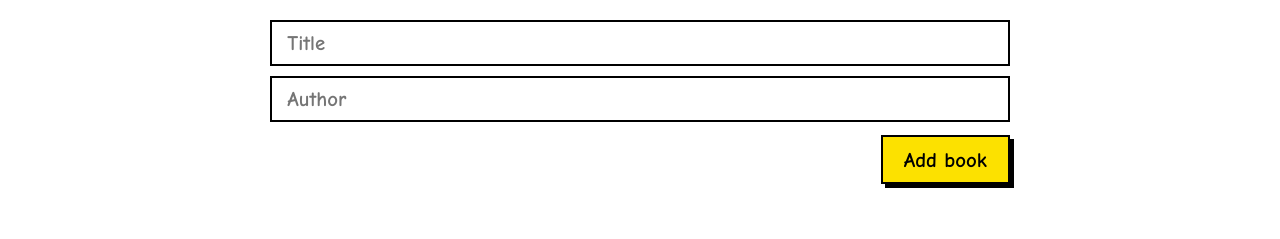
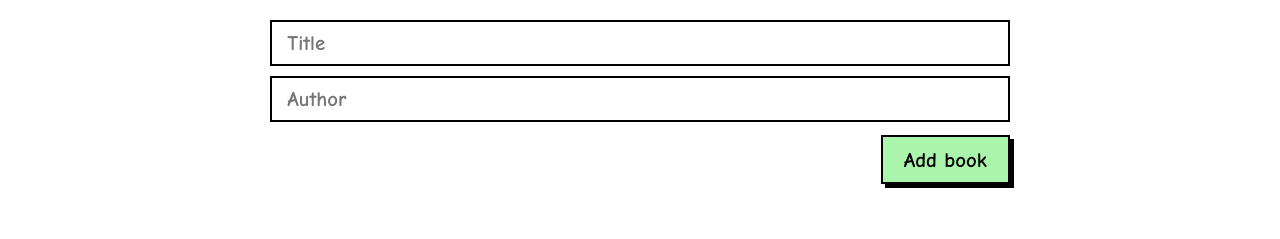
Before and after one commit to Cathella/BooksApp, a plain HTML site: page index.html in a window 1280 px wide. Shown: the part 357-596 px from the top of the page. Drawn offline with Linux system fonts and the light colour scheme.

Commit message:
change btn color

```diff
--- a/style.css
+++ b/style.css
@@ -125,7 +125,7 @@ form button {
   padding: .5em 1em;
   align-self: flex-end;
   font-size: 1.3em;
-  background-color: #fce100;
+  background-color: #abf4ab;
 }
 
 .contact {
```
